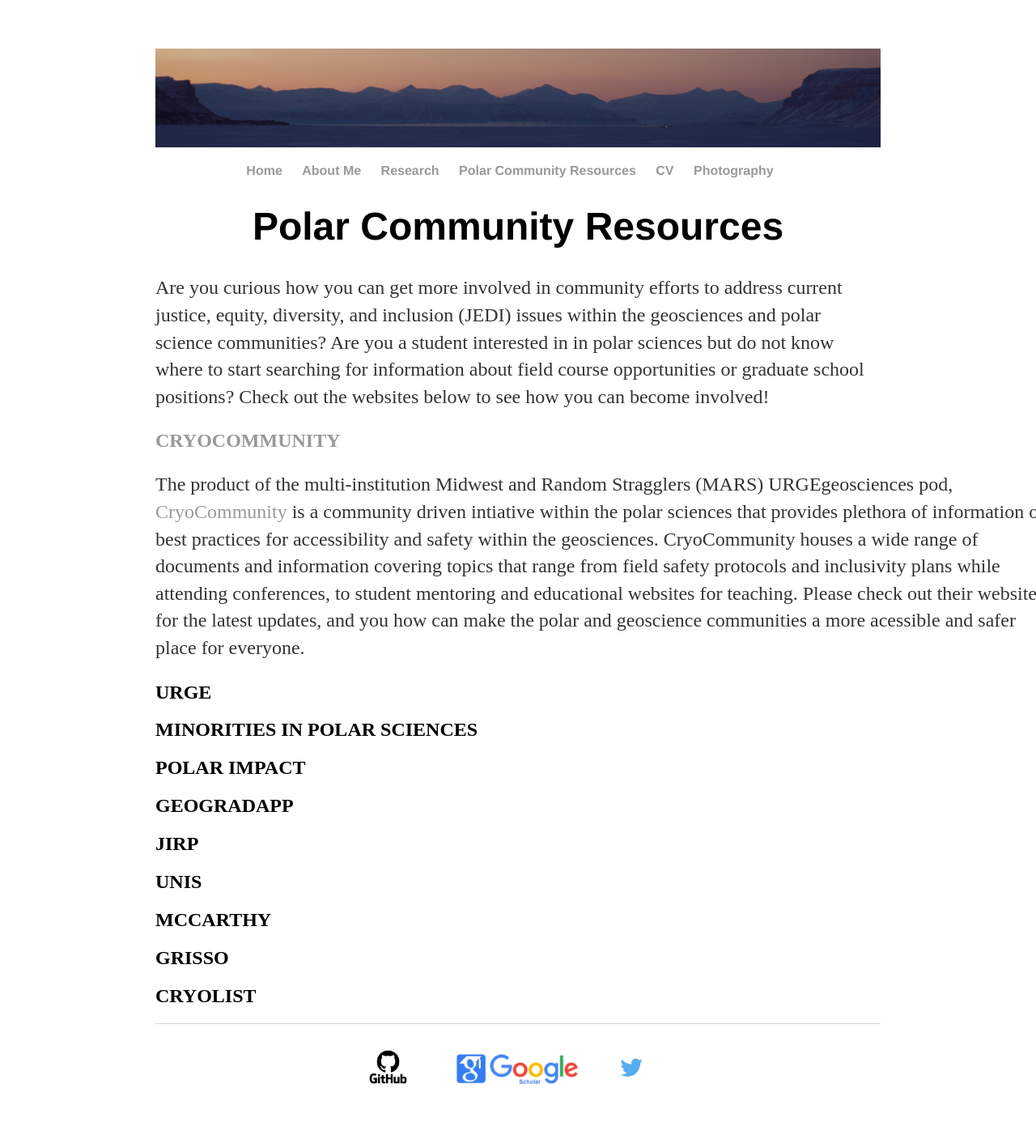
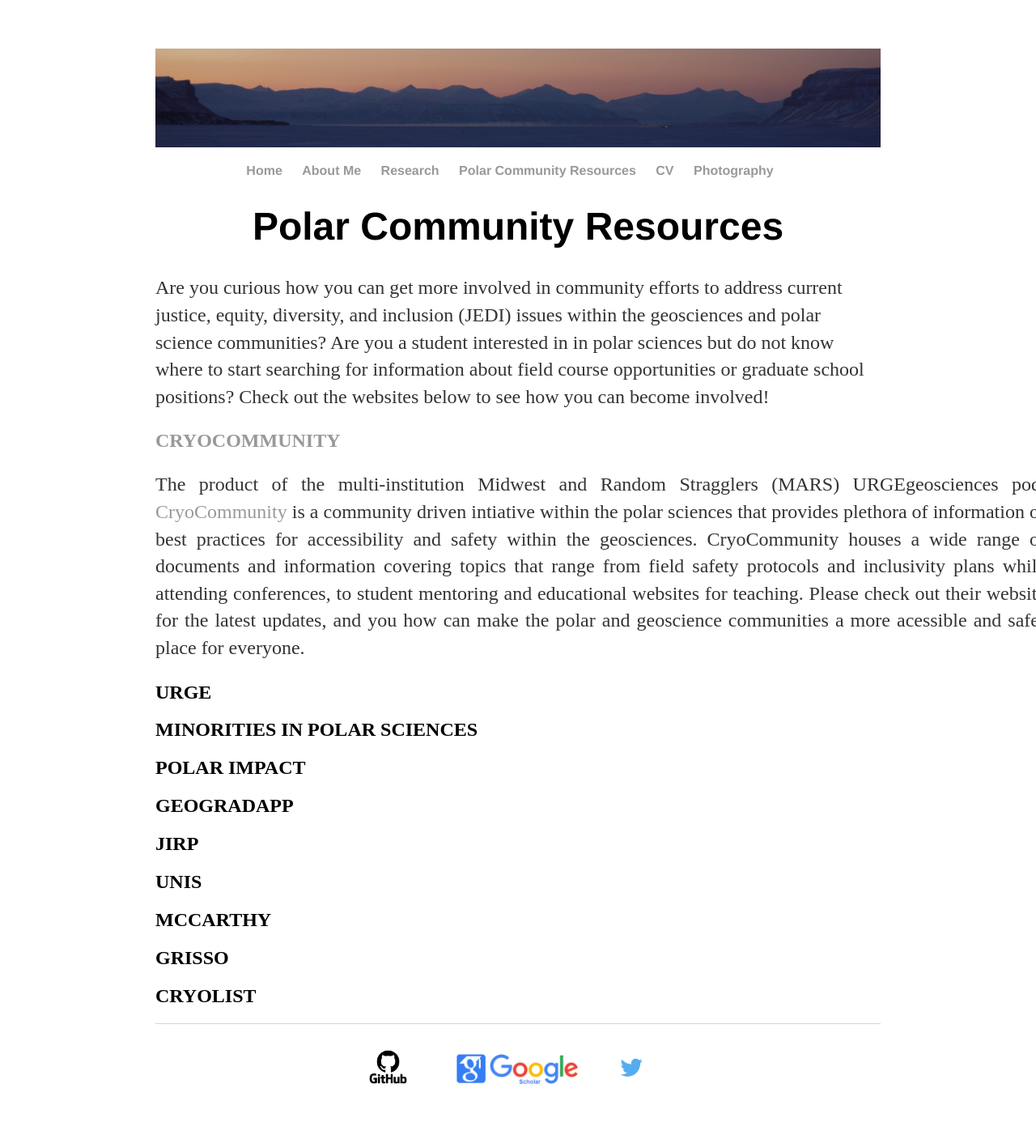
Before and after one commit to Cbarnett207/CBarnett207.github.io, a Jekyll site: the page built from community/index.html, in a window 1280 px wide. Shown: the whole page at 81% size. Built offline with Jekyll 4.4.1, drawn with Linux system fonts in a browser that asks for light colours.

Commit message:
Update index.html

```diff
--- a/community/index.html
+++ b/community/index.html
@@ -9,7 +9,7 @@ title: Cody Barnett, M.S. | Community
     Are you a student interested in in polar sciences but do not know where to start searching for information about field course
     opportunities or graduate school positions? Check out the websites below to see how you can become involved!</p></div>
     <h2><a href="https://cryocommunity.org/" style="text-decoration:none">CRYOCOMMUNITY</a></h2>
-      <div align="left">
+      <div align="justify">
 	      <p style="width:1100px">The product of the multi-institution Midwest and Random Stragglers (MARS) URGEgeosciences pod,
 		      <a href="https://cryocommunity.org/" style="text-decoration:none">CryoCommunity</a> is a community driven
 		      intiative within the polar sciences that provides plethora of information of best practices for accessibility and safety within
```
